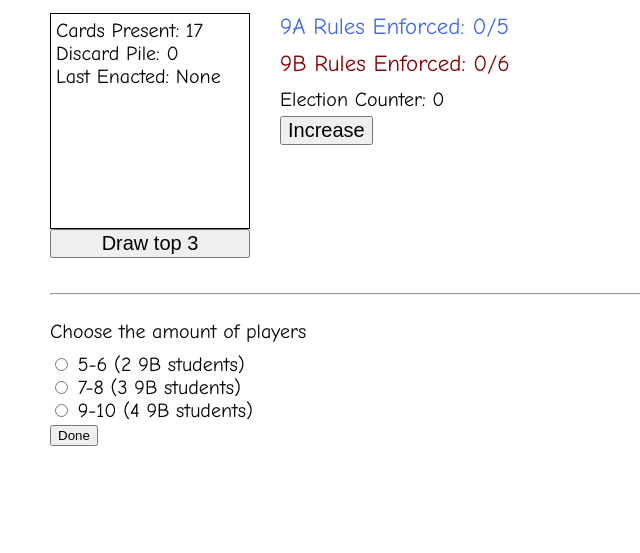
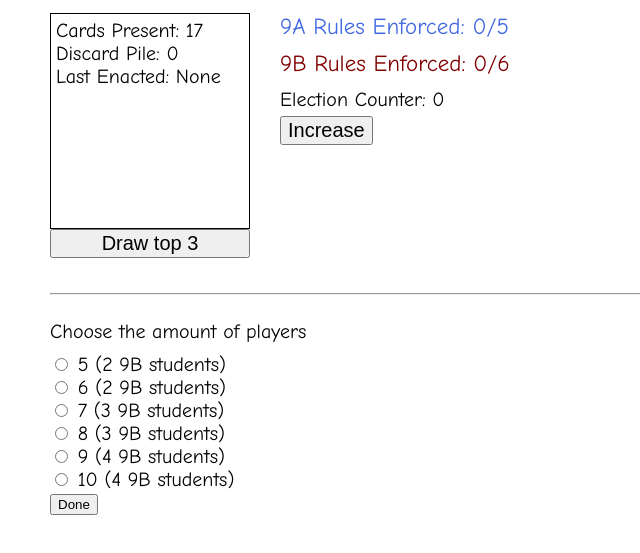
Before and after one commit to Nani-gav/Nani-gav.github.io, a plain HTML site: page index.html in a window 1280 px wide. Shown: the part 113-666 px from the top of the page, without its empty margins (0-640 px from the left). Drawn offline with Linux system fonts and the light colour scheme.

Commit message:
Update index.html

```diff
--- a/index.html
+++ b/index.html
@@ -42,18 +42,24 @@
     <div id="blaka">
     Choose the amount of players
     <form id="noplayers">
-      <input type="radio" id="p1" name="no" value="0">
-      <label id="lp1" for="p1">5-6 (2 9B students)</label><br>
-      <input type="radio" id="p2" name="no" value="1">
-      <label id="lp2" for="p2">7-8 (3 9B students)</label><br>
-      <input type="radio" id="p3" name="no" value="2">
-      <label id="lp3" for="p3">9-10 (4 9B students)</label><br>
+      <input type="radio" id="c1" name="no" value="0">
+      <label id="lp1" for="c1">5 (2 9B students)</label><br>
+        <input type="radio" id="c4" name="no" value="3">
+        <label id="lp1" for="c4">6 (2 9B students)</label><br>
+      <input type="radio" id="c2" name="no" value="1">
+      <label id="lp2" for="c2">7 (3 9B students)</label><br>
+        <input type="radio" id="c5" name="no" value="4">
+        <label id="lp1" for="c5">8 (3 9B students)</label><br>
+      <input type="radio" id="c3" name="no" value="2">
+      <label id="lp3" for="c3">9 (4 9B students)</label><br>
+        <input type="radio" id="c6" name="no" value="5">
+        <label id="lp1" for="c6">10 (4 9B students)</label><br>
       <button id="noplayb" type="button" name="chooseno" onclick="numplays();">Done</button>
     </form>
     </div>
     <div id="actions0">Executive actions (5 to 6 players) - <br>Policy 1: Nothing<br>Policy 2: Nothing<br>Policy 3: Deck Peek<br>Policy 4: Expel<br>Policy 5: Expel(+Veto)<br>Policy 6: 9B Wins!</div>
     <div id="actions1">Executive actions (7 to 8 players) - <br>Policy 1: Nothing<br>Policy 2: Identity Check<br>Policy 3: Special Election<br>Policy 4: Expel<br>Policy 5: Expel(+Veto)<br>Policy 6: 9B Wins!</div>
     <div id="actions2">Executive actions (9 to 10 players) - <br>Policy 1: Identity Check<br>Policy 2: Identity Check<br>Policy 3: Special Election<br>Policy 4: Expel<br>Policy 5: Expel(+Veto)<br>Policy 6: 9B Wins!</div>
-
+    <div id="rolebtns"></div>
   </body>
 </html>
```
